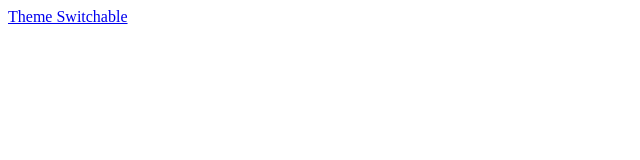
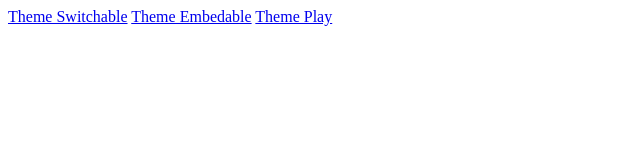
Before and after one commit to bum/bum.github.io, a plain HTML site: page index.html in a window 1280 px wide. Shown: the whole page, without its empty margins (0-640 px from the left). Drawn offline with Linux system fonts and the light colour scheme.

Commit message:
add link

```diff
--- a/index.html
+++ b/index.html
@@ -2,6 +2,8 @@
 
 <body>
     <a href="https://bum.github.io/bootstrap-color/theme-switchable">Theme Switchable</a>
+    <a href="https://bum.github.io/bootstrap-color/theme-embedable">Theme Embedable</a>
+    <a href="https://bum.github.io/bootstrap-color/theme-play">Theme Play</a>
 </body>
 
 </html>
```
